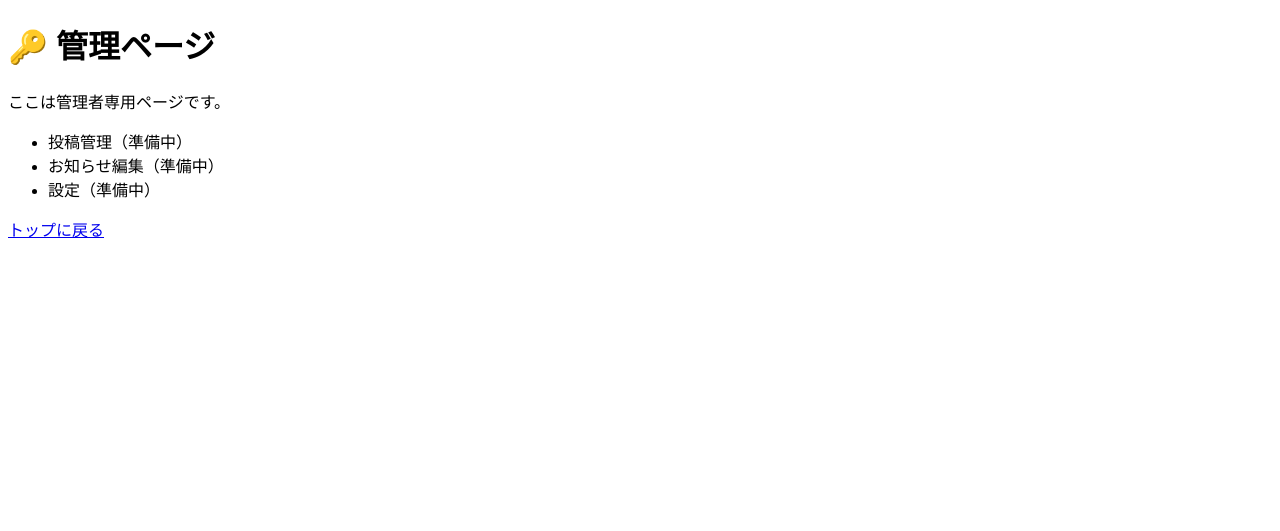
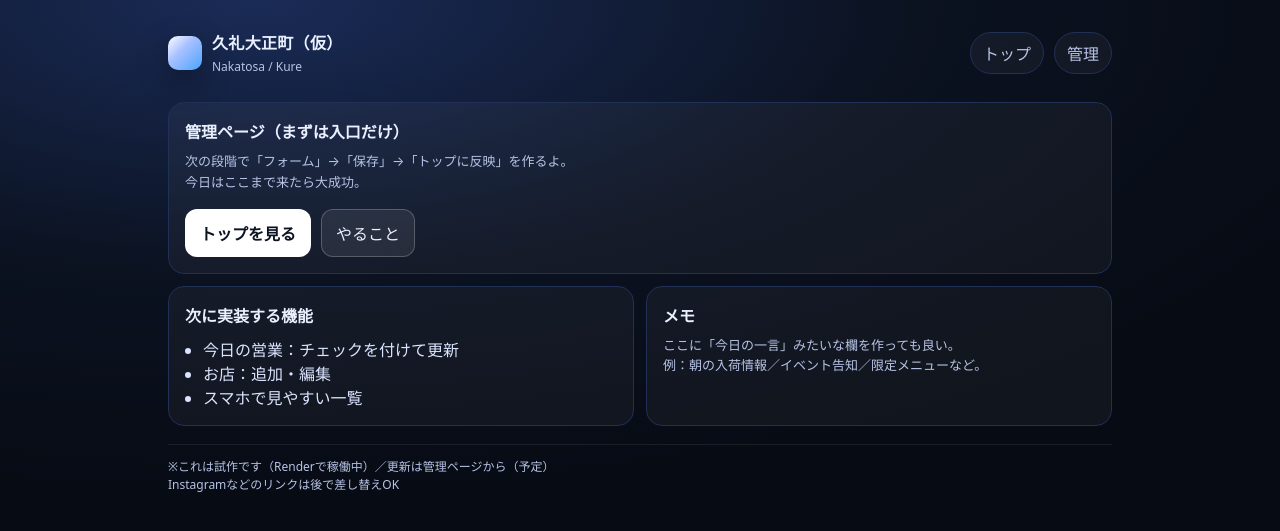
Before and after one commit to hitomikkusu-design/kuretaisyoumachi, a Flask app: page /admin in a window 1280 px wide. Shown: the top 531 px of the page. Run offline with Flask 3, Linux system fonts and the light colour scheme.

Commit message:
Update admin.html

```diff
--- a/templates/admin.html
+++ b/templates/admin.html
@@ -1,25 +1,36 @@
-<!DOCTYPE html>
-<html lang="ja">
-<head>
-  <meta charset="UTF-8">
-  <title>管理ページ｜くれたいしょうまち</title>
-</head>
-<body>
-  <h1>🔑 管理ページ</h1>
+{% extends "base.html" %}
+{% set title = "管理｜久礼大正町（仮）" %}
 
-  <p>
-    ここは管理者専用ページです。
-  </p>
+{% block content %}
+<section class="grid">
+  <div class="card wide">
+    <h2>管理ページ（まずは入口だけ）</h2>
+    <div class="meta">
+      次の段階で「フォーム」→「保存」→「トップに反映」を作るよ。<br/>
+      今日はここまで来たら大成功。
+    </div>
 
-  <ul>
-    <li>投稿管理（準備中）</li>
-    <li>お知らせ編集（準備中）</li>
-    <li>設定（準備中）</li>
-  </ul>
+    <div class="ctaRow">
+      <a class="btn btnPrimary" href="/">トップを見る</a>
+      <a class="btn" href="#todo">やること</a>
+    </div>
+  </div>
 
-  <p>
-    <a href="/">トップに戻る</a>
-  </p>
+  <div class="card" id="todo">
+    <h2>次に実装する機能</h2>
+    <ul class="list">
+      <li>今日の営業：チェックを付けて更新</li>
+      <li>お店：追加・編集</li>
+      <li>スマホで見やすい一覧</li>
+    </ul>
+  </div>
 
-</body>
-</html>
+  <div class="card">
+    <h2>メモ</h2>
+    <div class="meta">
+      ここに「今日の一言」みたいな欄を作っても良い。<br/>
+      例：朝の入荷情報／イベント告知／限定メニューなど。
+    </div>
+  </div>
+</section>
+{% endblock %}
```
